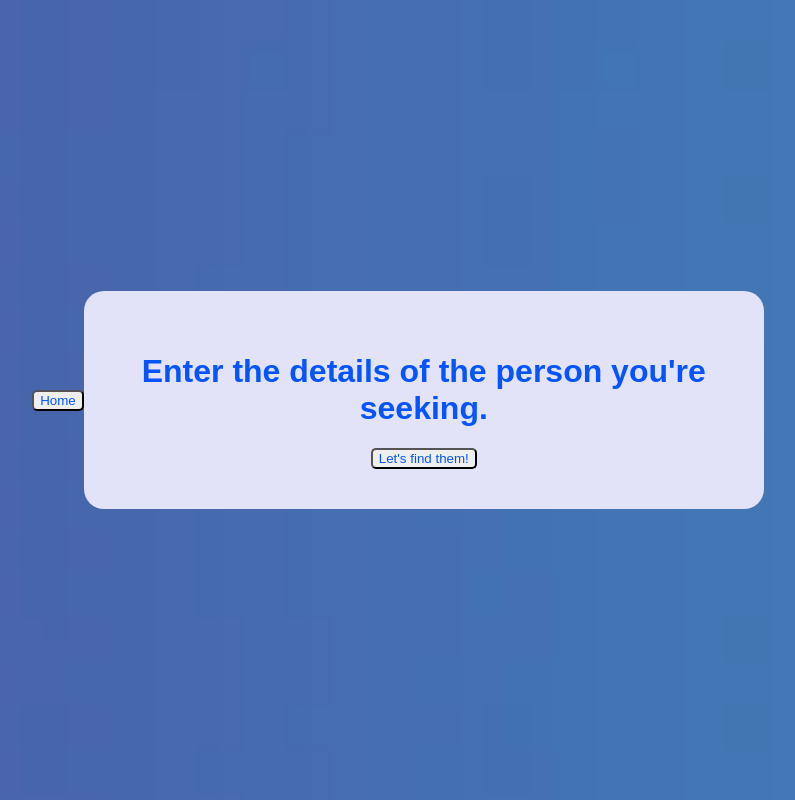
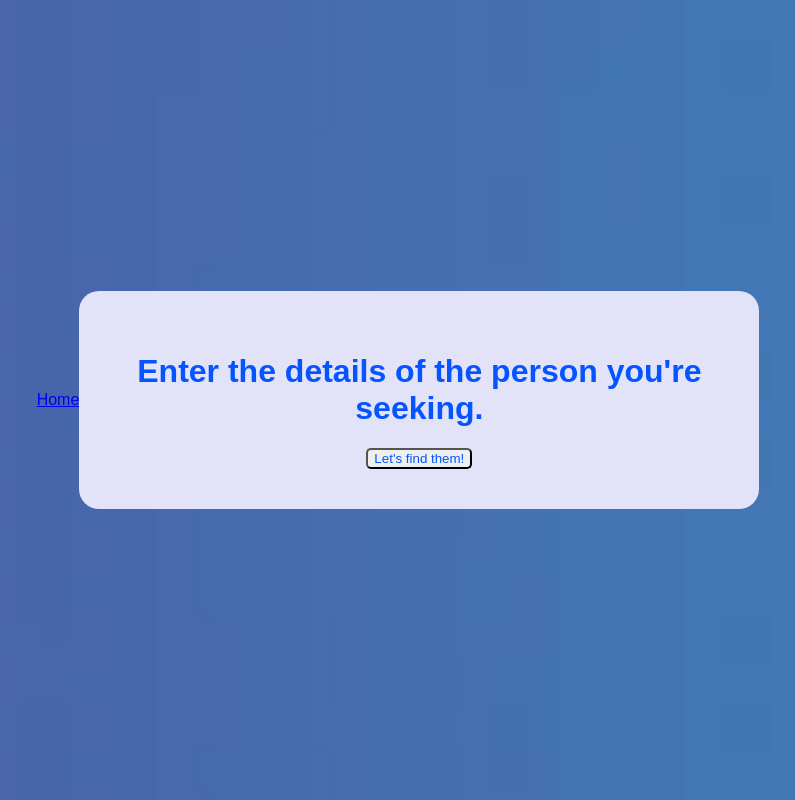
Before and after one commit to Snevj/taken-or-not, a plain HTML site: page code/index.html in a window 1280 px wide. Shown: the whole page, without its empty margins (242-1037 px from the left). Drawn offline with Linux system fonts and the light colour scheme.

Commit message:
figuring it out about the home button

```diff
--- a/code/index.css
+++ b/code/index.css
@@ -22,6 +22,6 @@ button {
     color: rgb(5, 84, 255);
     border-radius: 5px;
 }
-.button home-button {
-    color: rgb(7, 7, 234);
+.home {
+
 }
--- a/code/index.html
+++ b/code/index.html
@@ -8,7 +8,7 @@
 </head>
 <body>
     <div class="home">
-        <a href="home.html"><button id="home-button" type="button">Home</button></a>
+        <a href="home.html">Home</a>
     </div>
     <div class="intro">
         <h1>Enter the details of the person you're seeking.</h1>
```
